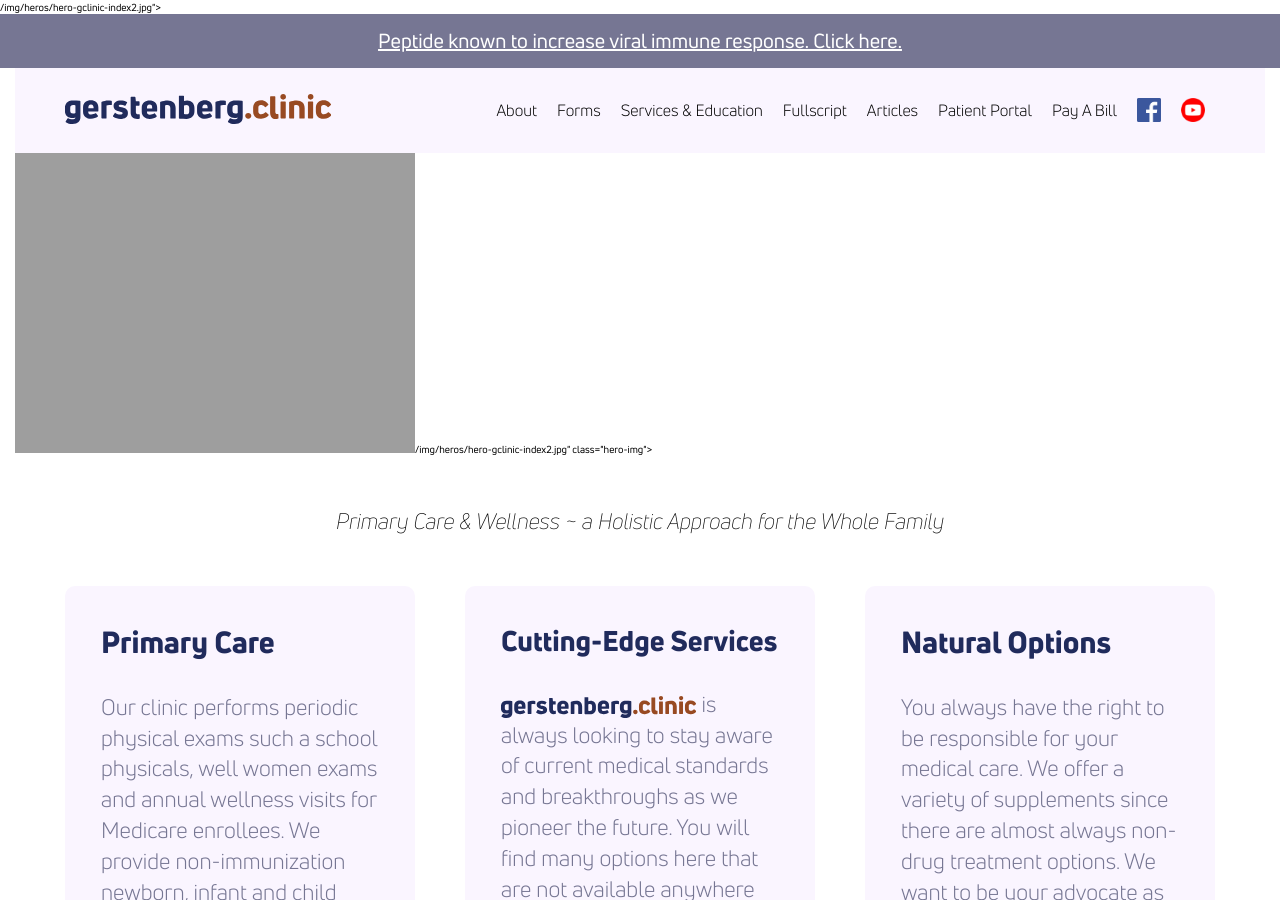
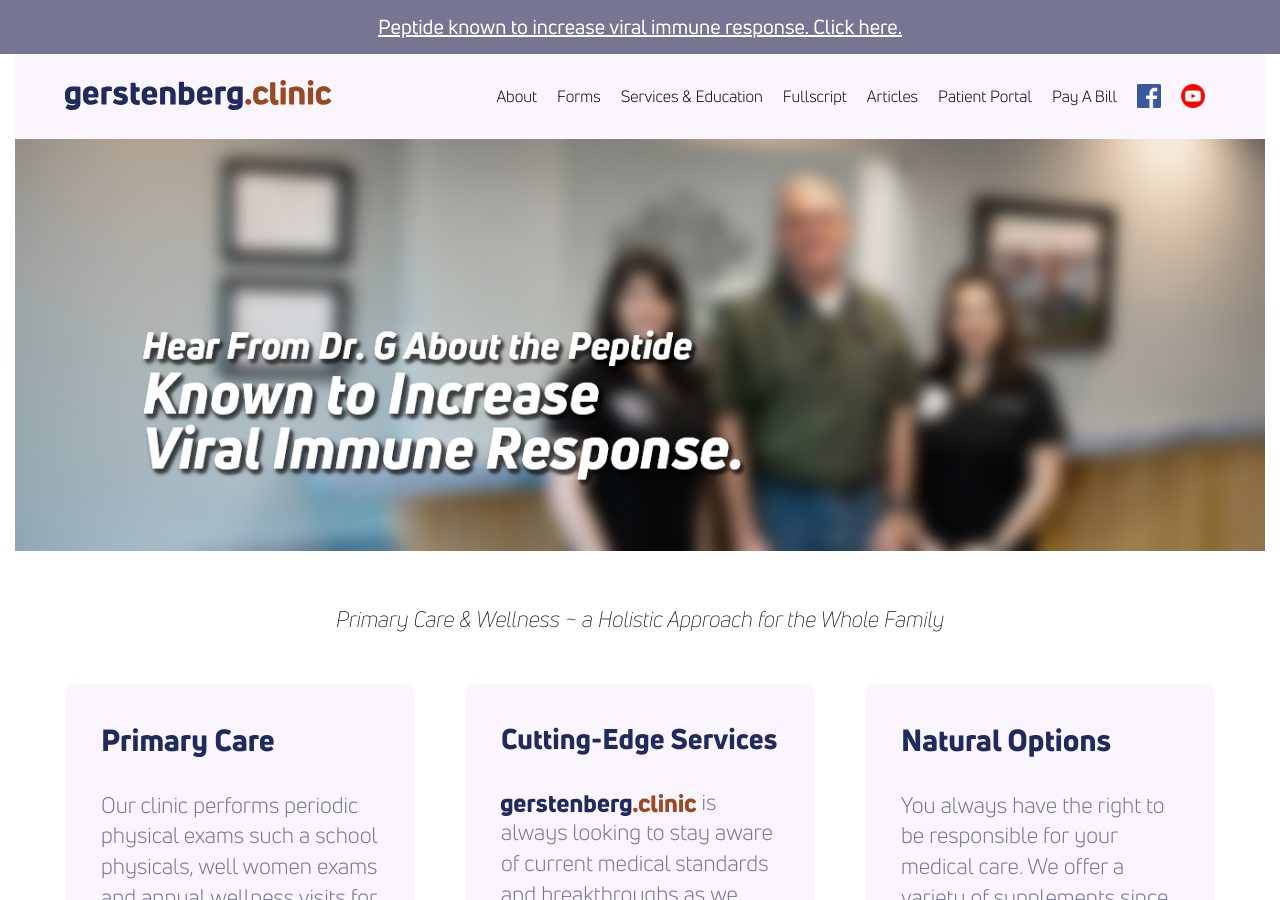
Before and after one commit to theneverwoods/gerstenberg.clinic, a Jekyll site: the page built from index.html, in a window 1280 px wide and 900 px high. Built offline with Jekyll 4.4.1, drawn with Linux system fonts in a browser that asks for light colours; comment, search, counter and statistics services are not loaded.

Commit message:
Update index.html

```diff
--- a/index.html
+++ b/index.html
@@ -1,7 +1,7 @@
 ---
 layout: default
 permalink: /
-hero: <a href="https://mailchi.mp/a116504b97e0/natural-option-for-viral-disease">/img/heros/hero-gclinic-index2.jpg</a>
+hero: /img/heros/hero-gclinic-index2.jpg
 tagline: Primary Care &amp; Wellness ~ a Holistic Approach for the Whole Family
 stylesheet: home
 ---
```
